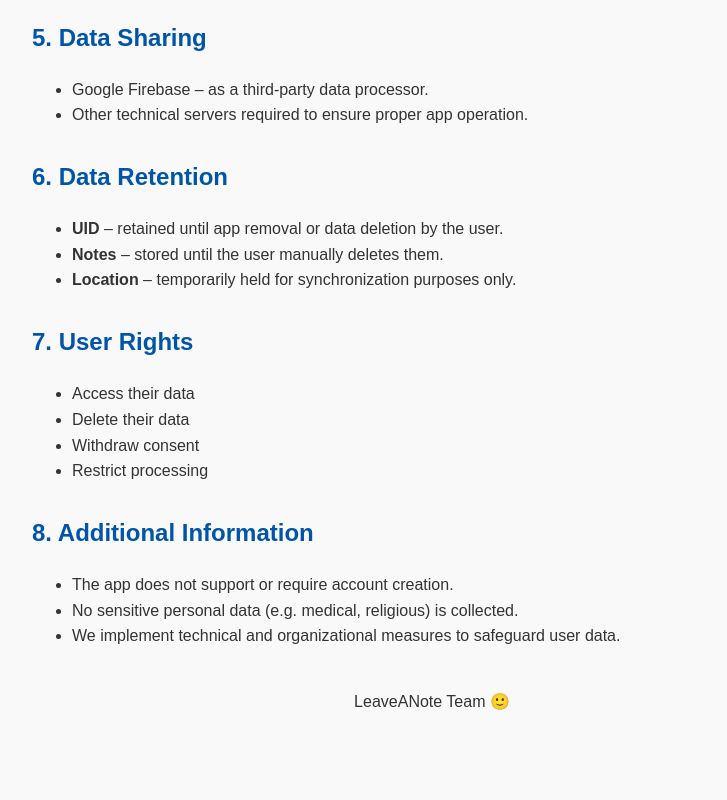
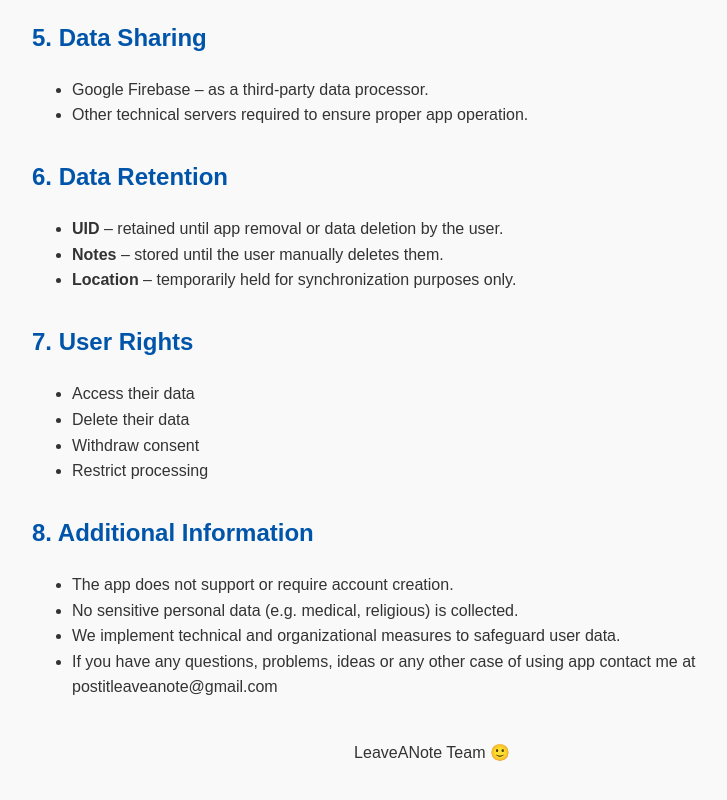
Before and after one commit to aczykoty/PrivacyPolicy, a plain HTML site: page index.html in a window 1280 px wide. Shown: the part 773-1573 px from the top of the page, without its empty margins (208-935 px from the left). Before the commit the page ends 1527 px from the top, so only its background shows below. Drawn offline with Linux system fonts and the light colour scheme.

Commit message:
Update index.html

```diff
--- a/index.html
+++ b/index.html
@@ -81,6 +81,8 @@
     <li>The app does not support or require account creation.</li>
     <li>No sensitive personal data (e.g. medical, religious) is collected.</li>
     <li>We implement technical and organizational measures to safeguard user data.</li>
+    <li>If you have any questions, problems, ideas or any other case of using app contact me at postitleaveanote@gmail.com</li>
+
   </ul>
 
   <p style="text-align:center; margin-top:40px;">LeaveANote Team 🙂</p>
```
